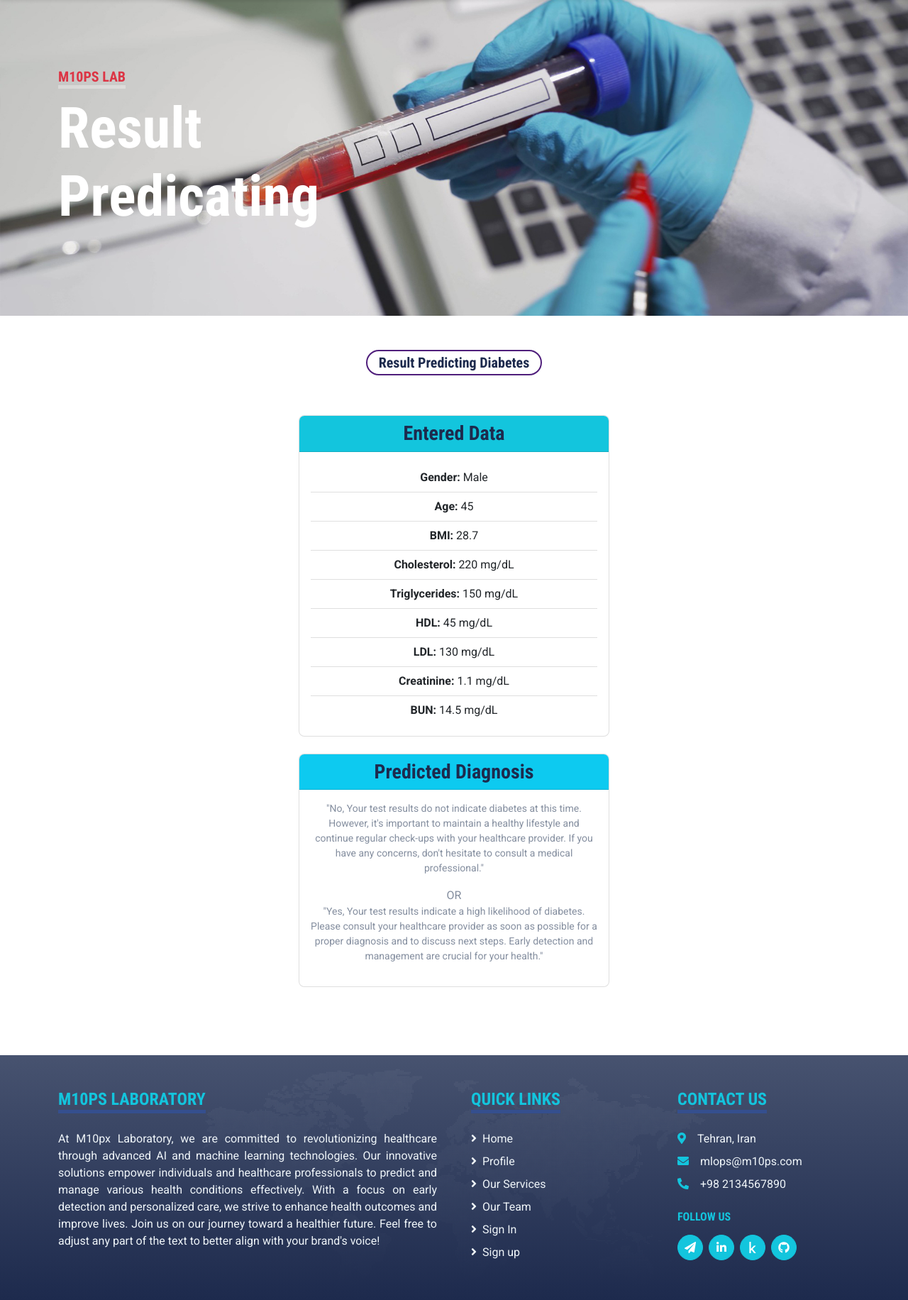
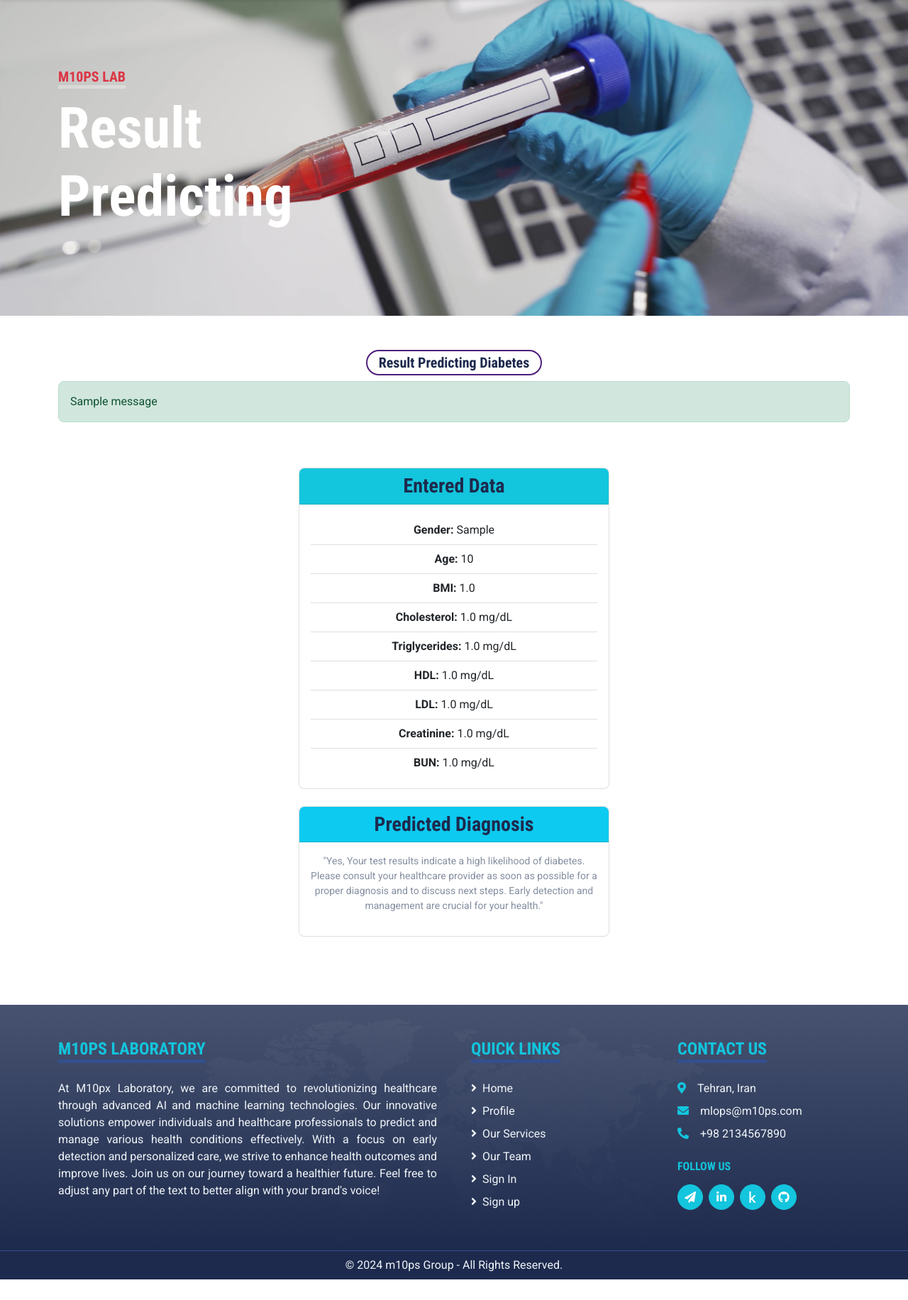
Before and after one commit to Mahdi-Savoji/SmartWebsite-HealthTest-by-BloodTest, a Flask app: page /result in a window 1280 px wide. Shown: the part 114-1946 px from the top of the page at 71% size. After the commit the page ends 1917 px from the top, so only its background shows below. Run offline with Flask 3, Linux system fonts and the light colour scheme; a user stored in the database is signed in; tables that the repository leaves empty hold one stand-in row (values such as "Sample post"); one stand-in notice (Sample message) is shown; parts of the project's set-up code (start-up, migrations or seed data) failed here and were passed over; some libraries are stand-ins or nearby versions.

Commit message:
Update result.html

```diff
--- a/templates/result.html
+++ b/templates/result.html
@@ -100,15 +70,14 @@
 </div>
 <!-- Navbar End -->
 
-
-<!-- Sldie Start -->
+<!-- Slide Start -->
 <div class="container-fluid bg-primary py-5 slide-header">
     <div class="container py-5">
         <div class="row justify-content-start">
             <div class="col-lg-6 text-center text-lg-start">
                 <h5 class="d-inline-block text-danger text-uppercase border-bottom border-5"
                     style="border-color: rgba(256, 256, 256, .3) !important;">M10PS lab</h5>
-                <h2 class="display-1 text-white mb-md-4">Result Predicating</h2>
+                <h2 class="display-1 text-white mb-md-4">Result Predicting</h2>
             </div>
         </div>
     </div>
@@ -122,6 +91,15 @@
             <h5 class="mb-2 px-3 py-1 text-dark rounded-pill d-inline-block" style="border:2px solid #4F1E7B;">Result
                 Predicting Diabetes</h5>
         </div>
+        {% with messages = get_flashed_messages(with_categories=true) %}
+            {% if messages %}
+                <div class="alert-container">
+                    {% for category, message in messages %}
+                        <div class="alert alert-{{ category }}">{{ message }}</div>
+                    {% endfor %}
+                </div>
+            {% endif %}
+        {% endwith %}
         <div class="row gx-5">
             <div class="col-lg-3"></div>
             <div class="col-lg-6">
@@ -132,39 +110,32 @@
                         </div>
                         <div class="card-body">
                             <ul class="list-group list-group-flush">
-                                <li class="list-group-item"><strong>Gender:</strong> <span id="gender"></span>Male</li>
-                                <li class="list-group-item"><strong>Age:</strong> <span id="age"></span>45</li>
-                                <li class="list-group-item"><strong>BMI:</strong> <span id="bmi"></span>28.7</li>
-                                <li class="list-group-item"><strong>Cholesterol:</strong> <span id="chol"></span>220
-                                    mg/dL
-                                </li>
-                                <li class="list-group-item"><strong>Triglycerides:</strong> <span id="tg"></span>150
-                                    mg/dL
-                                </li>
-                                <li class="list-group-item"><strong>HDL:</strong> <span id="hdl"></span>45 mg/dL</li>
-                                <li class="list-group-item"><strong>LDL:</strong> <span id="ldl"></span>130 mg/dL</li>
-                                <li class="list-group-item"><strong>Creatinine:</strong> <span id="cr"></span>1.1 mg/dL
-                                </li>
-                                <li class="list-group-item"><strong>BUN:</strong> <span id="bun"></span>14.5 mg/dL</li>
+                                <li class="list-group-item"><strong>Gender:</strong> <span id="gender">{{ gender }}</span></li>
+                                <li class="list-group-item"><strong>Age:</strong> <span id="age">{{ age }}</span></li>
+                                <li class="list-group-item"><strong>BMI:</strong> <span id="bmi">{{ bmi }}</span></li>
+                                <li class="list-group-item"><strong>Cholesterol:</strong> <span id="chol">{{ chol }}</span> mg/dL</li>
+                                <li class="list-group-item"><strong>Triglycerides:</strong> <span id="tg">{{ tg }}</span> mg/dL</li>
+                                <li class="list-group-item"><strong>HDL:</strong> <span id="hdl">{{ hdl }}</span> mg/dL</li>
+                                <li class="list-group-item"><strong>LDL:</strong> <span id="ldl">{{ ldl }}</span> mg/dL</li>
+                                <li class="list-group-item"><strong>Creatinine:</strong> <span id="cr">{{ cr }}</span> mg/dL</li>
+                                <li class="list-group-item"><strong>BUN:</strong> <span id="bun">{{ bun }}</span> mg/dL</li>
                             </ul>
                         </div>
                     </div>
-
                     <div class="card">
                         <div class="card-header bg-info text-white">
                             <h3 class="card-title mb-0">Predicted Diagnosis</h3>
                         </div>
                         <div class="card-body">
-                            <p class="text-center small" id="diagnosisNo">
-                                "No, Your test results do not indicate diabetes at this time. However, it's important to
-                                maintain a healthy lifestyle and continue regular check-ups with your healthcare
-                                provider. If you have any concerns, don't hesitate to consult a medical professional."
-                            </p>
-                            OR
-                            <p class="text-center small" id="diagnosisYes">
-                                "Yes, Your test results indicate a high likelihood of diabetes. Please consult your
-                                healthcare provider as soon as possible for a proper diagnosis and to discuss next
-                                steps. Early detection and management are crucial for your health." </p>
+                            {% if prediction == "No" %}
+                                <p class="text-center small" id="diagnosisNo">
+                                    "No, Your test results do not indicate diabetes at this time. However, it's important to maintain a healthy lifestyle and continue regular check-ups with your healthcare provider. If you have any concerns, don't hesitate to consult a medical professional."
+                                </p>
+                            {% else %}
+                                <p class="text-center small" id="diagnosisYes">
+                                    "Yes, Your test results indicate a high likelihood of diabetes. Please consult your healthcare provider as soon as possible for a proper diagnosis and to discuss next steps. Early detection and management are crucial for your health."
+                                </p>
+                            {% endif %}
                         </div>
                     </div>
                 </div>
```
Also changed, not shown: other parts of templates/result.html (+2 -31 lines).
